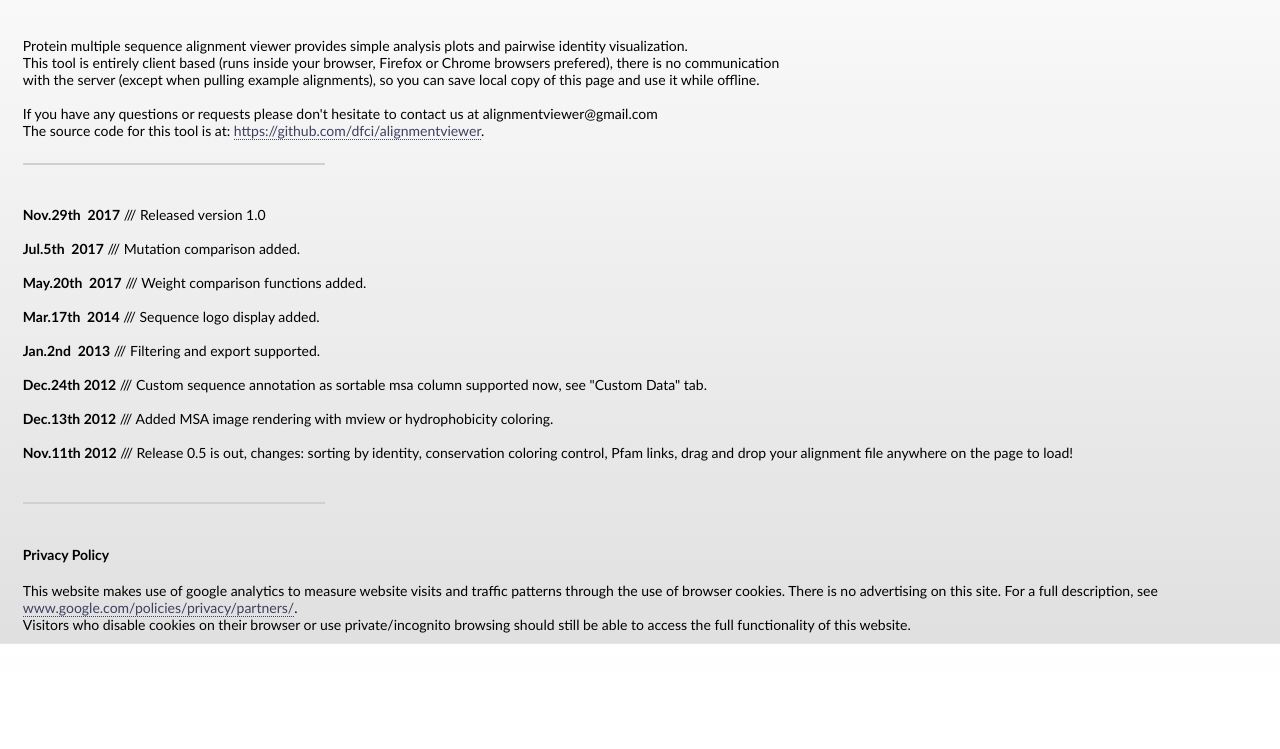
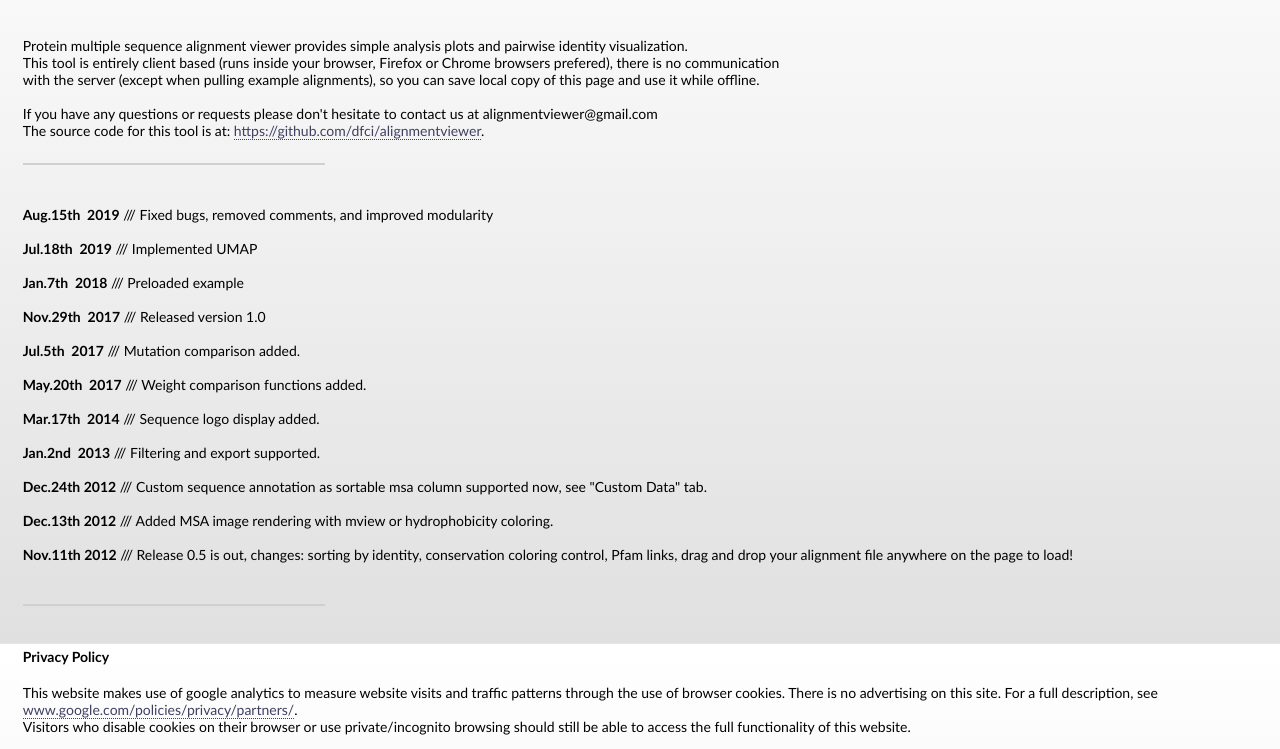
Before and after one commit to sanderlab/alignmentviewer, a website with bundled scripts: page index.html in a window 1280 px wide. Shown: the part 169-918 px from the top of the page. Before the commit the page ends 816 px from the top, so only its background shows below. Built offline with nearby package versions, Linux system fonts and the light colour scheme; files whose address does not match are found by name.

Commit message:
Added new notes to index

```diff
--- a/index.html
+++ b/index.html
@@ -652,6 +652,10 @@
           <hr height="2" width="300" color="#d0d0d0" align="left" />
           <br /><br />
 
+
+          <b>Aug.15th&nbsp;&nbsp;2019</b> /// Fixed bugs, removed comments, and improved modularity<br /><br />
+          <b>Jul.18th&nbsp;&nbsp;2019</b> /// Implemented UMAP<br /><br />
+          <b>Jan.7th&nbsp;&nbsp;2018</b> /// Preloaded example<br /><br />
           <b>Nov.29th&nbsp;&nbsp;2017</b> /// Released version 1.0<br /><br />
           <b>Jul.5th&nbsp;&nbsp;2017</b> /// Mutation comparison added.<br /><br />
           <b>May.20th&nbsp;&nbsp;2017</b> /// Weight comparison functions added.<br /><br />
```
